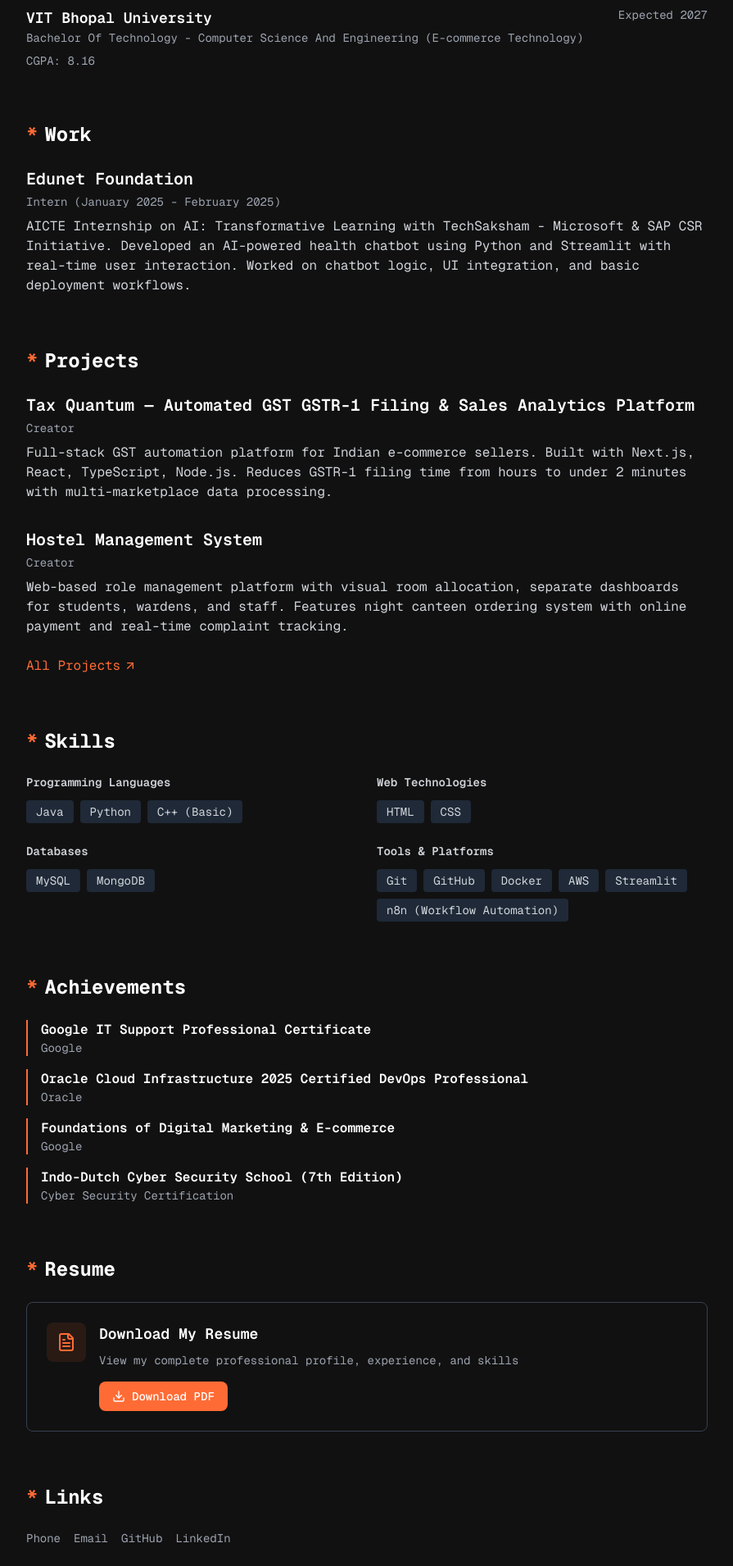
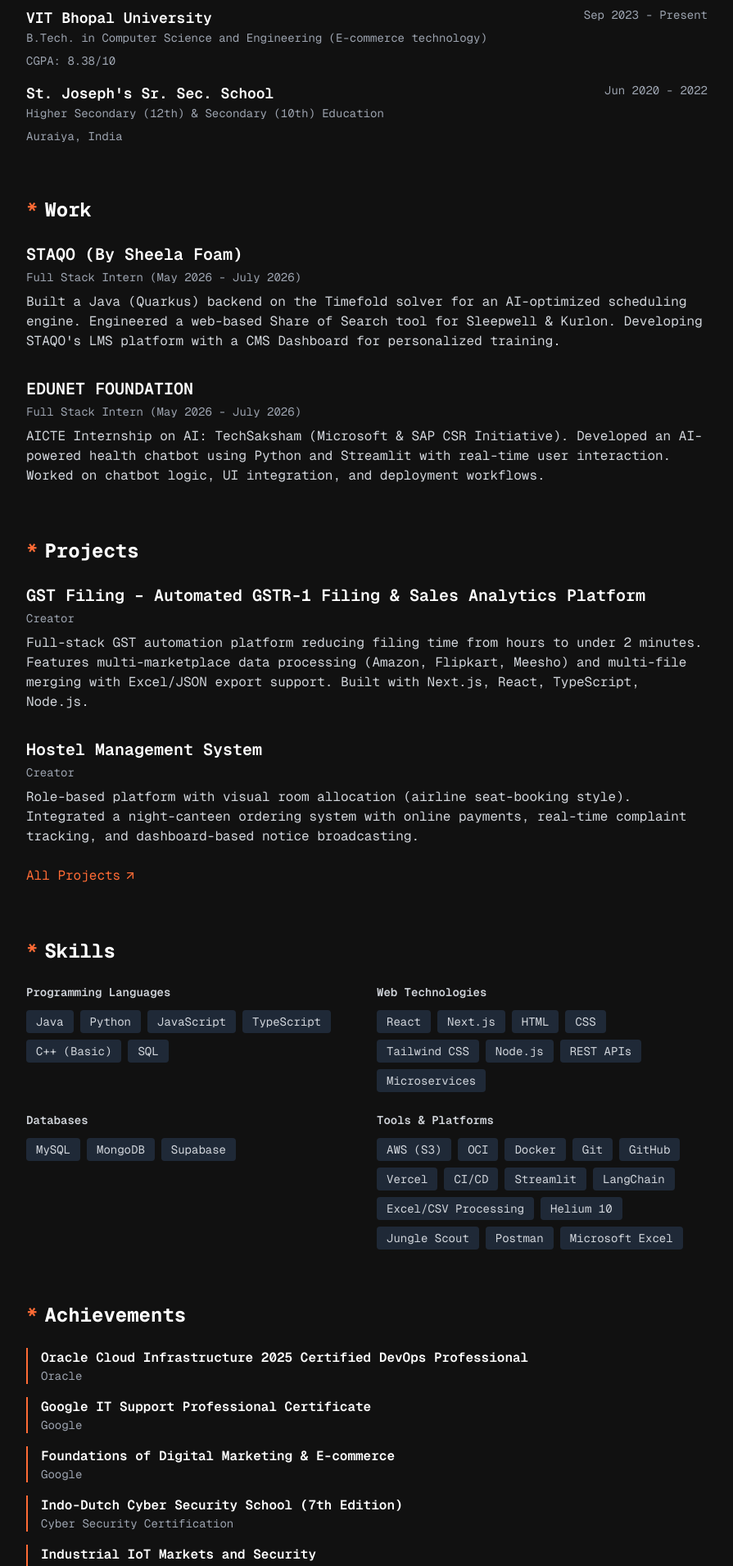
Before and after one commit to 23bey10050/Portfolio_Rituraj, a Next.js app: page / in a window 1280 px wide. Shown: the part 620-2530 px from the top of the page at 82% size, without its empty margins (192-1087 px from the left). Built offline with nearby package versions, Linux system fonts and the light colour scheme.

Commit message:
feat: implement modular portfolio sections including resume, education, skills, achievements, and header components

```diff
--- a/src/app/layout.tsx
+++ b/src/app/layout.tsx
@@ -15,11 +15,11 @@
     default: "RITU RAJ SINGH",
     template: "%s | RITU RAJ SINGH",
   },
-  description: "Third-year CS Student at VIT Bhopal University | Oracle Certified DevOps Professional | Full-Stack Developer & AI Enthusiast.",
+  description: "Fourth-year CS Student at VIT Bhopal University | Oracle Certified DevOps Professional | Full-Stack Developer & AI Enthusiast.",
   viewport: "width=device-width, initial-scale=1, maximum-scale=5",
   openGraph: {
     title: "RITU RAJ SINGH",
-    description: "Third-year CS Student at VIT Bhopal University | Oracle Certified DevOps Professional | Full-Stack Developer & AI Enthusiast.",
+    description: "Fourth-year CS Student at VIT Bhopal University | Oracle Certified DevOps Professional | Full-Stack Developer & AI Enthusiast.",
     url: "https://www.riturajsingh.me",
     siteName: "RITU RAJ SINGH",
     locale: "en_US",
--- a/src/app/page.tsx
+++ b/src/app/page.tsx
@@ -8,27 +8,34 @@
 
 const workItems: Item[] = [
   {
-    title: "Edunet Foundation",
-    role: "Intern",
-    period: "January 2025 - February 2025",
-    description: "AICTE Internship on AI: Transformative Learning with TechSaksham - Microsoft & SAP CSR Initiative. Developed an AI-powered health chatbot using Python and Streamlit with real-time user interaction. Worked on chatbot logic, UI integration, and basic deployment workflows.",
+    title: "STAQO (By Sheela Foam)",
+    role: "Full Stack Intern",
+    period: "May 2026 - July 2026",
+    description: "Built a Java (Quarkus) backend on the Timefold solver for an AI-optimized scheduling engine. Engineered a web-based Share of Search tool for Sleepwell & Kurlon. Developing STAQO's LMS platform with a CMS Dashboard for personalized training.",
+    href: "https://drive.google.com/file/d/19oRnnuEDS06KMrZ_sAv9CvQagRsRof9s/view?usp=sharing",
+  },
+  {
+    title: "EDUNET FOUNDATION",
+    role: "Full Stack Intern",
+    period: "May 2026 - July 2026",
+    description: "AICTE Internship on AI: TechSaksham (Microsoft & SAP CSR Initiative). Developed an AI-powered health chatbot using Python and Streamlit with real-time user interaction. Worked on chatbot logic, UI integration, and deployment workflows.",
     href: "https://edunetfoundation.org",
   },
 ]
 
 const projectItems = [
   {
-    title: "Tax Quantum — Automated GST GSTR-1 Filing & Sales Analytics Platform",
+    title: "GST Filing – Automated GSTR-1 Filing & Sales Analytics Platform",
     role: "Creator",
     description:
-      "Full-stack GST automation platform for Indian e-commerce sellers. Built with Next.js, React, TypeScript, Node.js. Reduces GSTR-1 filing time from hours to under 2 minutes with multi-marketplace data processing.",
-    href: "#",
+      "Full-stack GST automation platform reducing filing time from hours to under 2 minutes. Features multi-marketplace data processing (Amazon, Flipkart, Meesho) and multi-file merging with Excel/JSON export support. Built with Next.js, React, TypeScript, Node.js.",
+    href: "https://gstfiling.app",
   },
   {
     title: "Hostel Management System",
     role: "Creator",
     description:
-      "Web-based role management platform with visual room allocation, separate dashboards for students, wardens, and staff. Features night canteen ordering system with online payment and real-time complaint tracking.",
+      "Role-based platform with visual room allocation (airline seat-booking style). Integrated a night-canteen ordering system with online payments, real-time complaint tracking, and dashboard-based notice broadcasting.",
     href: "#",
   },
 ]
--- a/src/components/achievements-section.tsx
+++ b/src/components/achievements-section.tsx
@@ -2,14 +2,14 @@
 
 const achievements = [
   {
+    title: "Oracle Cloud Infrastructure 2025 Certified DevOps Professional",
+    description: "Oracle",
+    href: "https://catalog-education.oracle.com/ords/certview/sharebadge?id=01568A9DFA7F8236DD52404C920887B006B55F3710ECACA5A0B81311BDB77E2E",
+  },
+  {
     title: "Google IT Support Professional Certificate",
     description: "Google",
     href: "https://www.credly.com/badges/764a7d3d-807e-4b0b-8750-efbb2968ecee/linked_in_profile",
-  },
-  {
-    title: "Oracle Cloud Infrastructure 2025 Certified DevOps Professional",
-    description: "Oracle",
-    href: "https://catalog-education.oracle.com/ords/certview/sharebadge?id=01568A9DFA7F8236DD52404C920887B006B55F3710ECACA5A0B81311BDB77E2E",
   },
   {
     title: "Foundations of Digital Marketing & E-commerce",
@@ -20,6 +20,16 @@
     title: "Indo-Dutch Cyber Security School (7th Edition)",
     description: "Cyber Security Certification",
     href: "https://epathra.com/verify-direct-doc/MjA3L0lONTEwMDEwMDM3OQ==",
+  },
+  {
+    title: "Industrial IoT Markets and Security",
+    description: "Coursera",
+    href: "https://www.coursera.org/account/accomplishments/records/SOTAA6QPYCC1",
+  },
+  {
+    title: "Geodata Processing using Python and Machine Learning",
+    description: "ISRO (UID: tjmZKlMHTu)",
+    href: "",
   },
 ]
 
@@ -32,7 +42,15 @@
       <div className="space-y-3 sm:space-y-4">
         {achievements.map((achievement, index) => (
           <div key={index} className="border-l-2 border-accent pl-3 sm:pl-4">
-            <h3 className="font-semibold text-white text-sm sm:text-base">{achievement.title}</h3>
+            <h3 className="font-semibold text-white text-sm sm:text-base">
+              {achievement.href ? (
+                <Link href={achievement.href} target="_blank" rel="noopener noreferrer" className="hover:text-accent transition-colors">
+                  {achievement.title}
+                </Link>
+              ) : (
+                achievement.title
+              )}
+            </h3>
             <p className="text-xs sm:text-sm text-gray-400">{achievement.description}</p>
           </div>
         ))}
--- a/src/components/education-section.tsx
+++ b/src/components/education-section.tsx
@@ -12,12 +12,26 @@
                 VIT Bhopal University
               </h3>
               <p className="text-gray-400 text-xs sm:text-sm">
-                Bachelor Of Technology - Computer Science And Engineering (E-commerce Technology)
+                B.Tech. in Computer Science and Engineering (E-commerce technology)
               </p>
             </div>
-            <span className="text-gray-400 text-xs sm:text-sm">Expected 2027</span>
+            <span className="text-gray-400 text-xs sm:text-sm">Sep 2023 - Present</span>
           </div>
-          <p className="text-gray-400 text-xs sm:text-sm">CGPA: 8.16</p>
+          <p className="text-gray-400 text-xs sm:text-sm">CGPA: 8.38/10</p>
+        </div>
+        <div className="mt-6">
+          <div className="flex flex-col sm:flex-row sm:justify-between sm:items-start mb-2 gap-1 sm:gap-0">
+            <div>
+              <h3 className="font-semibold text-white text-base sm:text-lg">
+                St. Joseph's Sr. Sec. School
+              </h3>
+              <p className="text-gray-400 text-xs sm:text-sm">
+                Higher Secondary (12th) & Secondary (10th) Education
+              </p>
+            </div>
+            <span className="text-gray-400 text-xs sm:text-sm">Jun 2020 - 2022</span>
+          </div>
+          <p className="text-gray-400 text-xs sm:text-sm">Auraiya, India</p>
         </div>
       </div>
     </section>
--- a/src/components/header.tsx
+++ b/src/components/header.tsx
@@ -26,7 +26,7 @@
         </div>
       </div>
       <p className="leading-relaxed text-sm sm:text-base animate-fade-in-up">
-        Third-year CS Undergrad At VIT Bhopal University | Oracle Certified DevOps Professional. Passionate About Building Full-Stack Applications, GST Automation Solutions, And Web-Based Management Systems. Experienced In Java, Python, Web Technologies, And Cloud Platforms.
+        Fourth-year CS Undergrad at VIT Bhopal University | Oracle Certified DevOps Professional. Passionate about building full-stack applications, GST automation solutions, and web-based management systems. Experienced in Java, Python, React, Next.js, and Cloud Platforms.
       </p>
     </header>
   )
--- a/src/components/links-section.tsx
+++ b/src/components/links-section.tsx
@@ -1,8 +1,8 @@
 import Link from "next/link"
 
 const links = [
-  { title: "Phone", href: "tel:+917417515811" },
-  { title: "Email", href: "mailto:ritu.23bey10050@vitbhopal.ac.in" },
+  { title: "Phone", href: "tel:+917417545811" },
+  { title: "Email", href: "mailto:ritu.23bey10050@gmail.com" },
   { title: "GitHub", href: "https://github.com/23bey10050" },
   { title: "LinkedIn", href: "https://www.linkedin.com/in/rituraj2027" },
 ]
--- a/src/components/resume-section.tsx
+++ b/src/components/resume-section.tsx
@@ -21,7 +21,7 @@
               View my complete professional profile, experience, and skills
             </p>
             <Link
-              href="/Ritu_Raj_Singh_Resume.pdf"
+              href="https://drive.google.com/file/d/1Zmm1QPp9PtdDps_mJalnycuMiHorwBni/view?usp=sharing"
               target="_blank"
               rel="noopener noreferrer"
               className="inline-flex items-center gap-2 px-4 py-2 bg-accent text-white rounded-lg hover:bg-accent/90 transition-colors duration-200 text-sm font-medium"
--- a/src/components/skills-section.tsx
+++ b/src/components/skills-section.tsx
@@ -1,9 +1,9 @@
 export function SkillsSection() {
   const skills = {
-    languages: ["Java", "Python", "C++ (Basic)"],
-    webTech: ["HTML", "CSS"],
-    databases: ["MySQL", "MongoDB"],
-    tools: ["Git", "GitHub", "Docker", "AWS", "Streamlit", "n8n (Workflow Automation)"],
+    languages: ["Java", "Python", "JavaScript", "TypeScript", "C++ (Basic)", "SQL"],
+    webTech: ["React", "Next.js", "HTML", "CSS", "Tailwind CSS", "Node.js", "REST APIs", "Microservices"],
+    databases: ["MySQL", "MongoDB", "Supabase"],
+    tools: ["AWS (S3)", "OCI", "Docker", "Git", "GitHub", "Vercel", "CI/CD", "Streamlit", "LangChain", "Excel/CSV Processing", "Helium 10", "Jungle Scout", "Postman", "Microsoft Excel"],
   }
 
   return (
```
Also changed, not shown: 1 other file (tests, documents, lock files or other folders).
